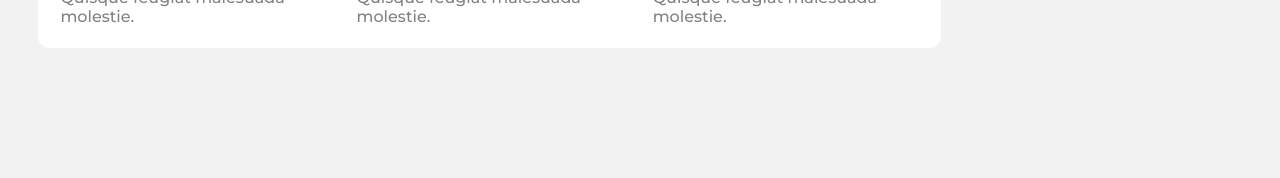
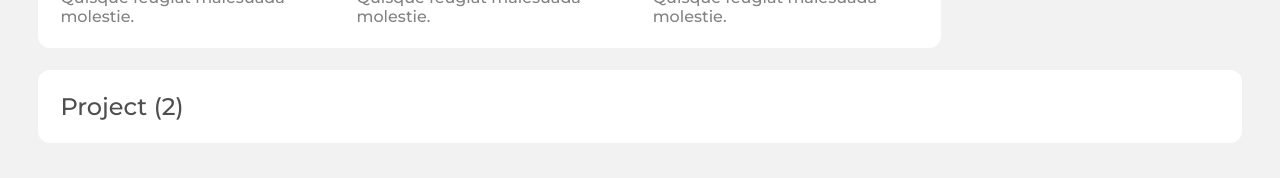
Before and after one commit to FatimaGR/Portfolio-solution, a React (Vite) app: page / in a window 1280 px wide. Shown: the part 1894-2072 px from the top of the page. Before the commit the page ends 1980 px from the top, so only its background shows below. Built offline with nearby package versions, Linux system fonts and the light colour scheme.

Commit message:
Added counter component

```diff
--- a/src/App.jsx
+++ b/src/App.jsx
@@ -5,6 +5,7 @@ import Knowledge from './components/knowledge-card.jsx'
 import Blog from './components/blog-card.jsx'
 import Experience from './components/experience-card.jsx'
 import Certificate from './components/certificate-card.jsx'
+import Counter from './components/counter.jsx'
 import './App.css'
 
 function App() {
@@ -22,6 +23,8 @@ function App() {
       <Experience/>
       <br />
       <Certificate/>
+      <br />
+      <Counter/>
     </>
   )
 }
--- /dev/null
+++ b/src/components/counter.jsx
@@ -0,0 +1,36 @@
+import recipe from '../assets/recipe-blog.png'
+import '../styles/counter.css'
+
+const projects = [
+  {
+    id: 0,
+    tags: ['HTML', 'CSS', 'responsive'],
+    title: 'Recipe Blog',
+    description: 'In this project, I work with HTML and CSS to create a responsive page . The design is from devchallenge.io. Donec aliquam est dui, vel vestibulum diam sollicitudin id. Quisque feugiat malesuada molestie.',
+    image : recipe,
+  },{
+    id: 1,
+    tags: ['HTML', 'CSS', 'responsive'],
+    title: 'Recipe Blog',
+    description: 'In this project, I work with HTML and CSS to create a responsive page . The design is from devchallenge.io. Donec aliquam est dui, vel vestibulum diam sollicitudin id. Quisque feugiat malesuada molestie.',
+    image : recipe,
+  }
+]
+
+function ProjectCounter(){
+  return(
+    <div className='project-counter'>
+      <h2 className='title-4'>Project ({projects.length}) </h2>
+    </div>
+  )
+}
+
+function ProjectCounterFilter(){
+  return (
+    <div>
+
+    </div>
+  )
+}
+
+export default ProjectCounter
--- /dev/null
+++ b/src/styles/counter.css
@@ -0,0 +1,6 @@
+.project-counter{
+  max-width: 100%;
+  background-color: #fff;
+  padding: 22px;
+  border-radius: 12px;
+}
```
